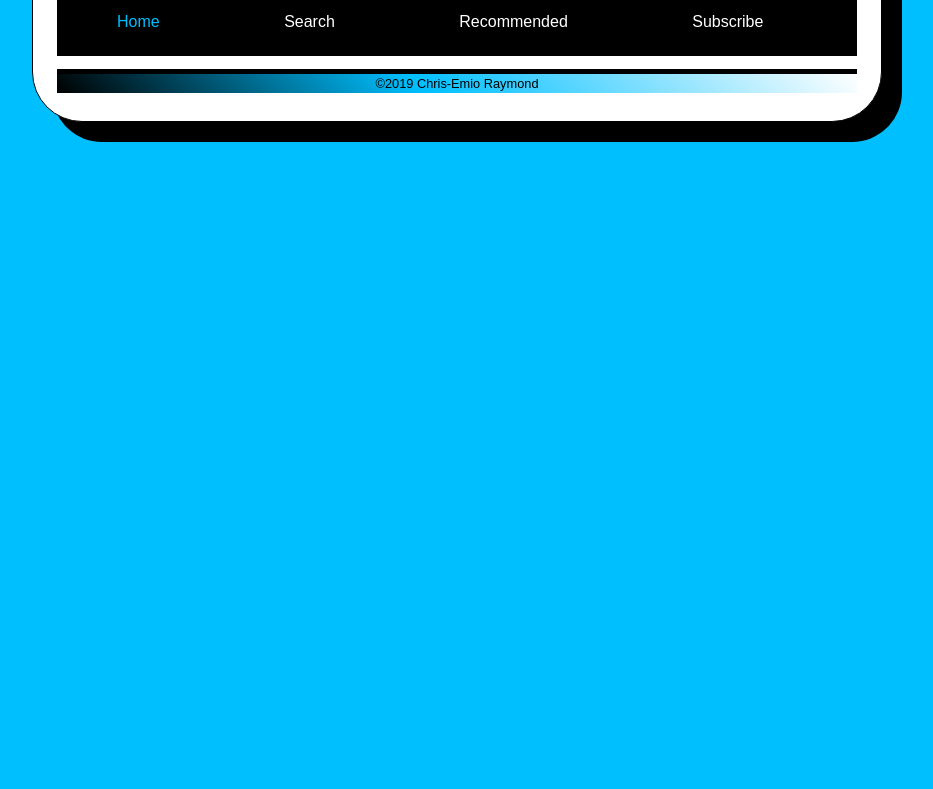
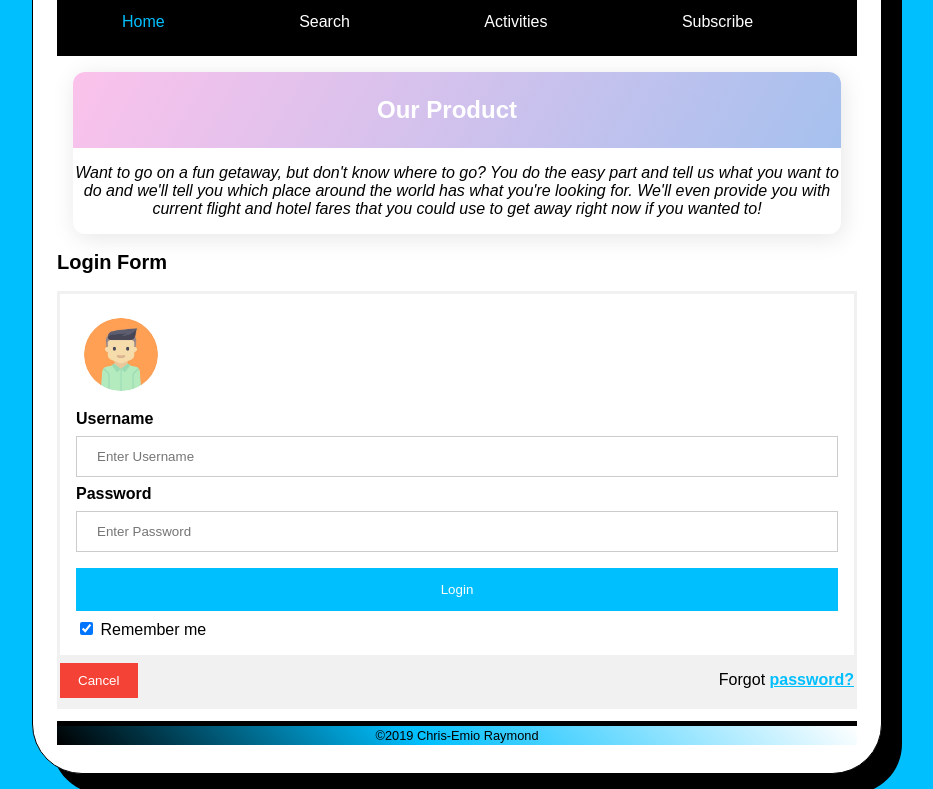
Before and after one commit to emmalla/Getaway, a plain HTML site: page frontend/index.html in a window 1280 px wide. Shown: the part 130-919 px from the top of the page, without its empty margins (183-1116 px from the left). Before the commit the page ends 800 px from the top, so only its background shows below. Drawn offline with Linux system fonts and the light colour scheme.

Commit message:
login test

```diff
--- a/frontend/Styles/main.css
+++ b/frontend/Styles/main.css
@@ -3,11 +3,14 @@
     html
     {
         background-color: #00BFFF;
+        -webkit-font-smoothing: antialiased;
+        -moz-osx-font-smoothing: grayscale;
+        font-family: 'Dosis', sans-serif;
     }
 
     a
     {
-        color: orange;
+        color: #00BFFF;
         font-weight: bold;
 
     }
@@ -26,42 +29,6 @@
     aside ul
     {
         list-style: none;
-    }
-
-
-    #sidebarA
-    {
-        margin-top: 20px;
-        width: 160px;
-        height: 600px; /* to give the sidebar some height for its border */
-        float: left;
-        margin-left: -20px;
-        padding-right: 20px;
-
-    }
-
-    #sidebarA ul li a
-    {
-        display: block;
-        border: 2px solid #000;
-        margin-left: -15px;
-        background: orange;
-
-    }
-
-
-    #saElem
-    {
-        text-decoration: none;
-        padding: 5px 5px 5px 10px;
-        font-size: 125%;
-        color: black;
-
-    }
-
-    #sidebarB
-    {
-        height: 100px;
     }
 
     footer
@@ -120,6 +87,25 @@
         font-size: 125%;
     }
 
+    .card h1{
+        padding: 1.5rem 19rem;
+        background-image: linear-gradient(120deg, #fbc2eb 0%, #a6c1ee 100%);
+        margin: 0 0 2rem 0;
+        font-size: 1.5rem;
+        color: white;
+        display: flex;
+        flex-wrap: wrap;
+    }
+
+    .card p{
+        text-align: center;
+        display: inline-block;
+        font-style: oblique;
+        margin-top: -1em;
+
+    }
+
+
     /*One element by ID*/
     #copyright
     {
@@ -168,8 +154,9 @@
     {
         text-decoration: none;
         font-weight: normal;
-        padding: 25px 40px;
+        padding: 35px 45px;
         color: white;
+        text-align: center;
     }
 
     .navbar ul li ul
@@ -215,3 +202,111 @@
         visibility: visible;
         top: 68px;
     }
+
+
+
+    #homeForm {border: 3px solid #f1f1f1;}
+
+    #usernameHome {
+        width: 100%;
+        padding: 12px 20px;
+        margin: 8px 0;
+        display: inline-block;
+        border: 1px solid #ccc;
+        box-sizing: border-box;
+    }
+
+    #passwordHome {
+        width: 100%;
+        padding: 12px 20px;
+        margin: 8px 0;
+        display: inline-block;
+        border: 1px solid #ccc;
+        box-sizing: border-box;
+    }
+
+    #homeSubmitButton {
+      background-color: #00BFFF;
+      color: white;
+      padding: 14px 20px;
+      margin: 8px 0;
+      border: none;
+      cursor: pointer;
+      width: 100%;
+    }
+
+    #homeCancelButton {
+      color: white;
+      margin: 8px 0;
+      border: none;
+      cursor: pointer;
+    }
+
+    button:hover {
+      opacity: 0.8;
+    }
+
+    .cancelbtn {
+      width: auto;
+      padding: 10px 18px;
+      background-color: #f44336;
+    }
+
+    .imgcontainer {
+      text-align: center;
+      margin: 24px 0 100px 0;
+    }
+
+    img.avatar {
+        padding-left: 24px;
+        padding-right: 24px;
+        border-radius: 50%;
+    }
+
+    .loginContainer {
+      padding: 16px;
+      display: flex;
+      flex-wrap: wrap;
+    }
+
+
+
+
+
+    .card {
+      margin: 1rem;
+      background: white;
+      box-shadow: 2px 4px 25px rgba(0, 0, 0, .1);
+      border-radius: 12px;
+      overflow: hidden;
+      transition: all .2s linear;
+    }
+
+
+    .card:nth-child(2n) h1 {
+      background-image: linear-gradient(120deg, #84fab0 0%, #8fd3f4 100%);
+    }
+
+    .card:nth-child(4n) h1 {
+      background-image: linear-gradient(120deg, #ff9a9e 0%, #fecfef 100%);
+    }
+
+    .card:nth-child(5n) h1 {
+      background-image: linear-gradient(120deg, #ffc3a0 0%, #ffafbd 100%);
+    }
+
+    span.psw {
+      float: right;
+      padding-top: 16px;
+    }
+
+    /* Change styles for span and cancel button on extra small screens */
+    @media screen and (max-width: 300px) {
+      span.psw {
+         display: block;
+         float: none;
+      }
+      .cancelbtn {
+         width: 100%;
+      }
+    }
--- a/frontend/index.html
+++ b/frontend/index.html
@@ -4,13 +4,13 @@
 <head>
 	<meta charset="utf-8" />
 	<link rel="stylesheet" href="styles/main.css">
-    <title>Travel App CS411</title>
+    <title>G3TAWAY</title>
 </head>
 <body>
     <header>
         <img id="headerImage" src="images/plane.png" alt="Picture of a Plane" class="responsive">
             <hgroup>
-				<h1 id="header">CS411 Travel App.</h1>
+				<h1 id="header">G3TAWAY</h1>
             </hgroup>
     </header>
 
@@ -18,20 +18,54 @@
         <ul>
             <li><a class="displaying" href="index.html">Home</a></li>
             <li><a href="Pages/Search.html">Search</a></li>
-            <li><a href="/s4/">Recommended</a>
+			<li><a href="/s4/">Activities</a>
                <ul>
-                    <li><a href="sec3">Africa</a></li>
-                    <li><a href="sec4">Antartica</a></li>
-                    <li><a href="sec4">Asia</a></li>
-                    <li><a href="sec4">Australia</a></li>
-                    <li><a href="sec4">Europe</a></li>
-                    <li><a href="sec1">North America</a></li>
-                    <li><a href="sec2">South America</a></li>
+                    <li><a href="sec3">Nature</a></li>
+                    <li><a href="sec4">Museums</a></li>
+                    <li><a href="sec4">Shows</a></li>
+                    <li><a href="sec4">History</a></li>
+                    <li><a href="sec4">Active</a></li>
                </ul>
             </li>
             <li><a href="email.html">Subscribe</a></li>
         </ul>
     </div>
+
+	<div class="card">
+		<h1>Our Product</h1>
+		<p>
+			Want to go on a fun getaway, but don't know where to go?
+			You do the easy part and tell us what you want to do and we'll tell you which place around the world has what you're looking for.
+			We'll even provide you with current flight and hotel fares that you could use to get away right now if you wanted to!
+		</p>
+	</div>
+
+
+	<h2>Login Form</h2>
+
+	<form id="homeForm" action="/action_page.php" method="post">
+	  <div class="imgcontainer">
+	    <img src="images/login_avatar.png" alt="Avatar" class="avatar">
+	  </div>
+
+	  <div class="loginContainer">
+	    <label for="uname"><b>Username</b></label>
+	    <input id="usernameHome" type="text" placeholder="Enter Username" name="uname" required>
+
+	    <label for="psw"><b>Password</b></label>
+	    <input id="passwordHome" type="password" placeholder="Enter Password" name="psw" required>
+
+	    <button id="homeSubmitButton">Login</button>
+	    <label>
+	      <input type="checkbox" checked="checked" name="remember"> Remember me
+	    </label>
+	  </div>
+
+	  <div class="container" style="background-color:#f1f1f1">
+	    <button id="homeCancelButton" type="button" class="cancelbtn">Cancel</button>
+	    <span class="psw">Forgot <a href="#">password?</a></span>
+	  </div>
+	</form>
 
 
     <footer>
```
Also changed, not shown: frontend/Pages/Search.html (+8 -10 lines), frontend/Scripts/jsonParse.js (+93 -95 lines), frontend/Subscribe.html (+8 -10 lines), frontend/email.html (+8 -10 lines), frontend/images/login_avatar.png (added).
